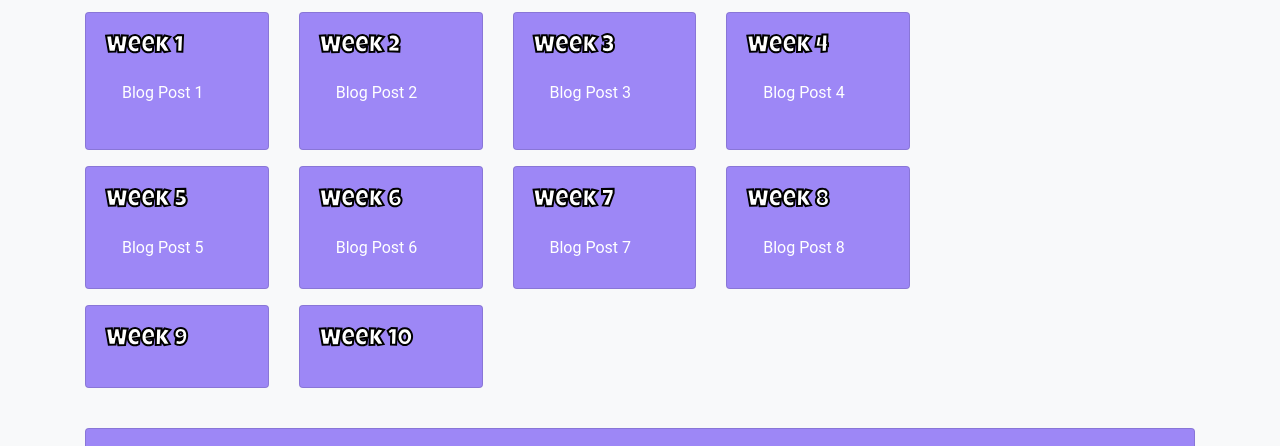
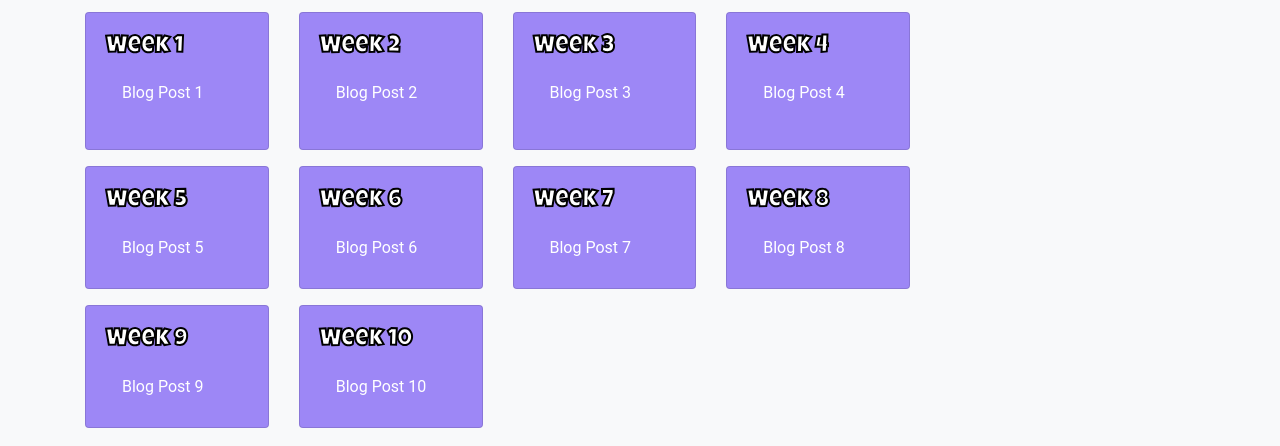
Before and after one commit to tlightstone/LIS590Winter2025, a plain HTML site: page index.html in a window 1280 px wide. Shown: the part 332-778 px from the top of the page. Drawn offline with nearby package versions, Linux system fonts and the light colour scheme.

Commit message:
Update index.html

```diff
--- a/index.html
+++ b/index.html
@@ -135,7 +135,7 @@
 						<div class="card bg-lpurp text-white w-100 mb-3">
 							<div class="card-body">
 								<h4 class="card-title black-outline">Week 9 </h4>
-								<p class="card-text"></p>
+								<p class="card-text nav-link "><a href="week9/week9.html" class="text-white">Blog Post 9</a></p>
 							</div>
 						</div>
 					</div>
@@ -143,7 +143,7 @@
 						<div class="card bg-lpurp text-white w-100 mb-3">
 							<div class="card-body">
 								<h4 class="card-title black-outline">Week 10 </h4>
-								<p class="card-text"></p>
+								<p class="card-text nav-link "><a href="week10/week10.html" class="text-white">Blog Post 10</a></p>
 							</div>
 						</div>
 					</div>
```
